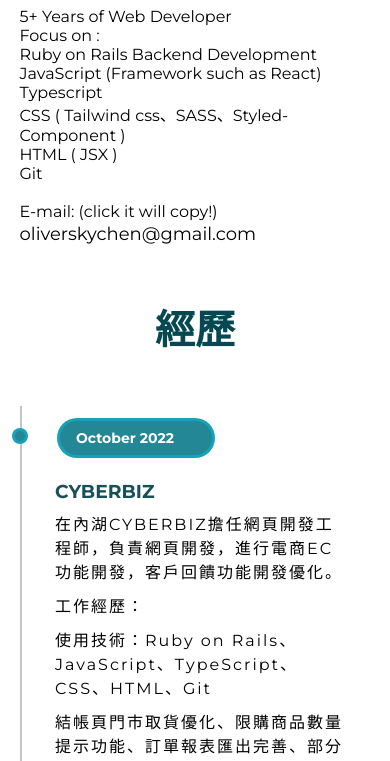
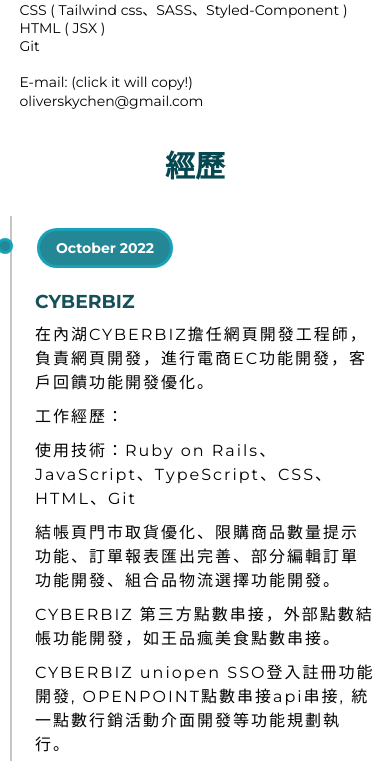
Before and after one commit to May27Oliver/resume_page, a React app: page / in a window 390 px wide. Shown: the part 601-1362 px from the top of the page. Built offline with nearby package versions, Linux system fonts and the light colour scheme.

Commit message:
Fix RWD layout issues for Pixel 7 and mobile devices

```diff
--- a/src/resume/style/style.css
+++ b/src/resume/style/style.css
@@ -441,3 +441,71 @@
     font-size: 30px;
   }
 }
+
+/* Mobile RWD Strategy */
+@media screen and (max-width: 768px) {
+  body {
+    overflow-x: hidden;
+  }
+
+  .about-me {
+    font-size: 80px; /* Reduced to fit mobile screens */
+    top: 50px;
+    left: -10px;
+  }
+
+  .self-portrait-box {
+    height: 400px; /* Reduced height */
+  }
+
+  .self-protrait {
+    width: 200px;
+    height: 200px;
+  }
+
+  .tw-name {
+    font-size: 32px;
+  }
+
+  .en-name {
+    font-size: 20px;
+  }
+
+  .intro-prief .En {
+    width: 90%;
+    font-size: 14px;
+  }
+
+  .timeline:before {
+    left: 10px;
+  }
+
+  .timeline ul li {
+    padding: 20px 15px 20px 30px; /* Reduce padding */
+    margin-left: 5px;
+  }
+
+  .timeline ul li:before {
+    left: -5px; /* Adjust dot position */
+  }
+
+  .timeline ul li .time {
+    width: auto;
+    display: inline-block;
+  }
+
+  .column-title {
+    font-size: 35px;
+    margin: 30px 0;
+  }
+
+  .column-title .title {
+    font-size: 30px;
+  }
+
+  /* Improve input field on mobile */
+  #myEmailAddress {
+    font-size: 14px;
+    width: 100%;
+  }
+}
```
